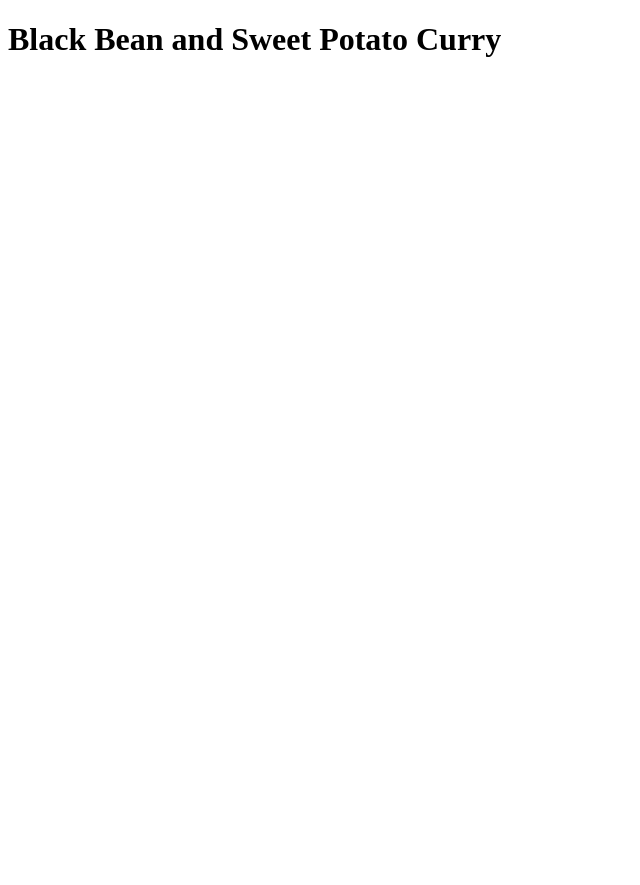
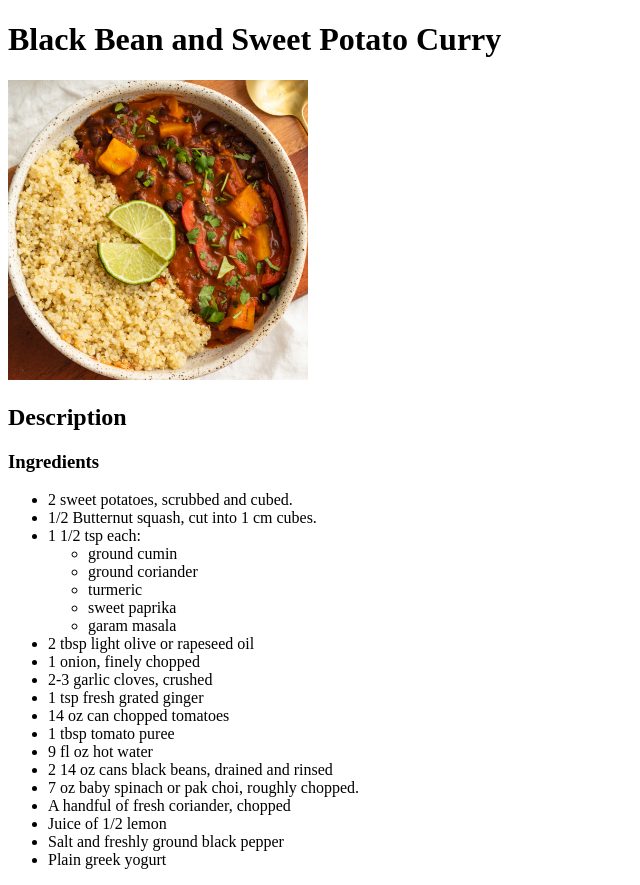
Before and after one commit to bradleydoyle24/odin-recipes, a plain HTML site: page recipes/black-bean-sweet-potato-curry.html in a window 1280 px wide. Shown: the whole page, without its empty margins (0-640 px from the left). Before the commit the page ends 800 px from the top, so only its background shows below. Drawn offline with Linux system fonts and the light colour scheme.

Commit message:
Add img directory and 1 image, add ingredients to 1 recipe
Add a directory for images named 'img'.Add one image for
sweet potato and black bean curry.  Add ingredients for sweet
potato and black bean curry.

```diff
--- a/recipes/black-bean-sweet-potato-curry.html
+++ b/recipes/black-bean-sweet-potato-curry.html
@@ -7,5 +7,33 @@
   </head>
   <body>
     <h1>Black Bean and Sweet Potato Curry</h1>
+    <img src="../img/black-bean-sweet-potato-curry.jpg" width="300" alt="An overhead shot of a bowl, left half filled with white rice, right half filled with sweet potato curry">
+    <h2>Description</h2>
+    <h3>Ingredients</h3>
+    <ul>
+        <li>2 sweet potatoes, scrubbed and cubed.</li>
+        <li>1/2 Butternut squash, cut into 1 cm cubes.</li>
+        <li>1 1/2 tsp each:</li>
+        <ul>
+            <li>ground cumin</li>
+            <li>ground coriander</li>
+            <li>turmeric</li>
+            <li>sweet paprika</li>
+            <li>garam masala</li>
+        </ul>
+        <li>2 tbsp light olive or rapeseed oil</li>
+        <li>1 onion, finely chopped</li>
+        <li>2-3 garlic cloves, crushed</li>
+        <li>1 tsp fresh grated ginger</li>
+        <li>14 oz can chopped tomatoes</li>
+        <li>1 tbsp tomato puree</li>
+        <li>9 fl oz hot water</li>
+        <li>2 14 oz cans black beans, drained and rinsed</li>
+        <li>7 oz baby spinach or pak choi, roughly chopped.</li>
+        <li>A handful of fresh coriander, chopped</li>
+        <li>Juice of 1/2 lemon</li>
+        <li>Salt and freshly ground black pepper</li>
+        <li>Plain greek yogurt</li>
+    </ul>
   </body>
 </html>
```
Also changed, not shown: img/black-bean-sweet-potato-curry.jpg (added).
